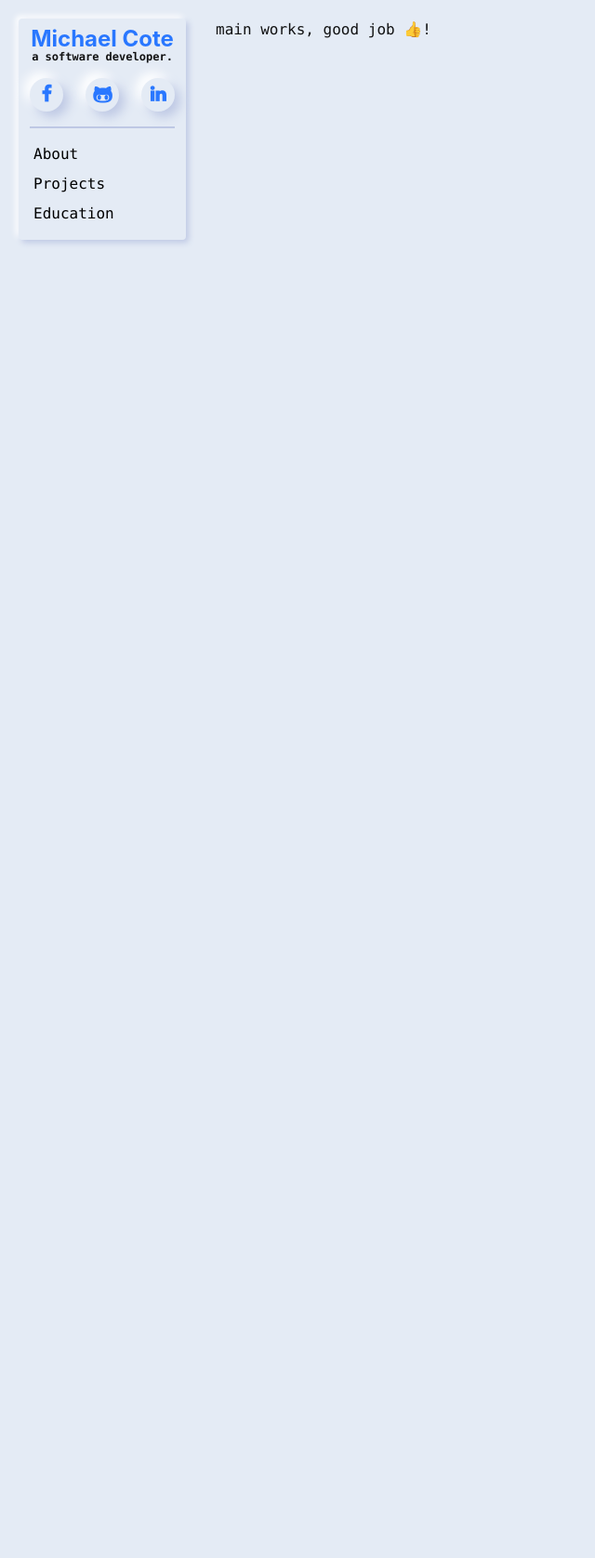
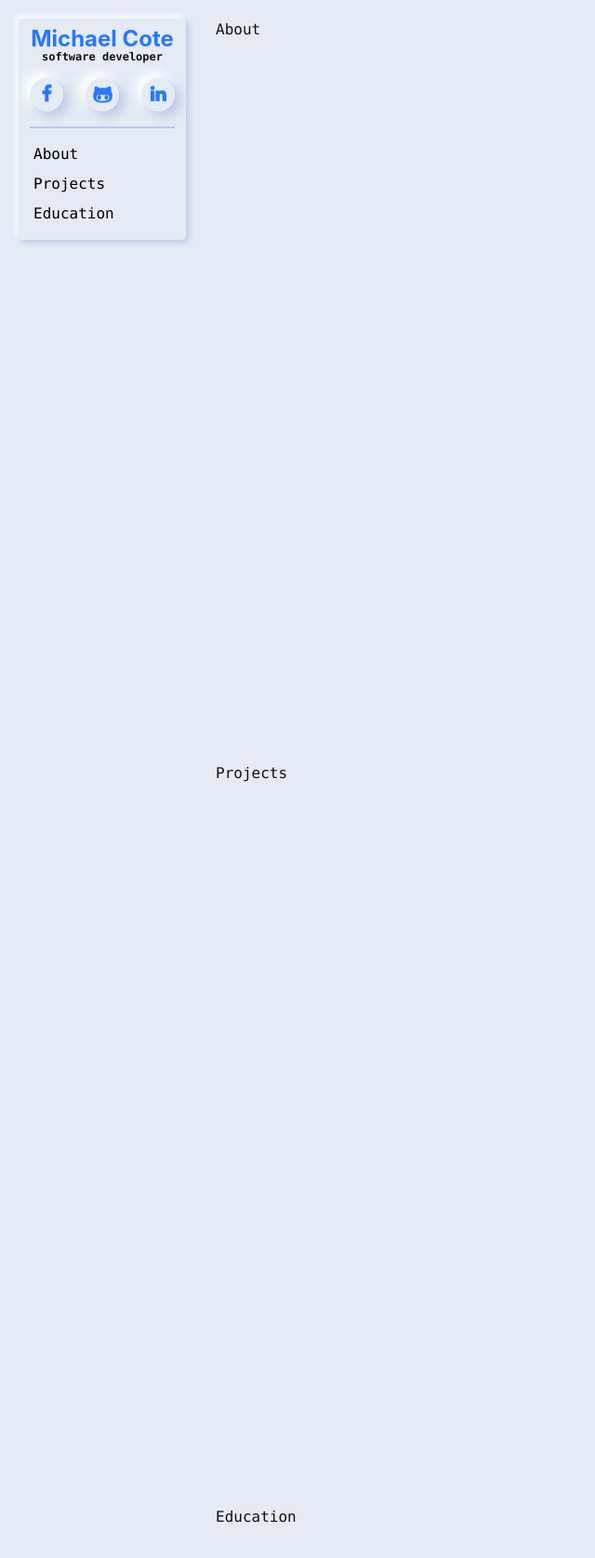
Before and after one commit to mcote7/michael-cote, a React (Create React App) app: page / in a window 1280 px wide. Shown: the top 1676 px of the page at 93% size, without its empty margins (0-640 px from the left). Before the commit the page ends 800 px from the top, so only its background shows below. Built offline with nearby package versions, Linux system fonts and the light colour scheme.

Commit message:
scrolling nav working, good job

```diff
--- a/src/Components/Main/Main.jsx
+++ b/src/Components/Main/Main.jsx
@@ -3,10 +3,25 @@ import React from 'react';
 const Main = () => {
 
   return (
-    <div>
-      main works, good job 👍!
+    <div className="main-col">
+
+      <div id="about" style={{minHeight: '100vh'}}>
+        {/* about */}
+        About
+      </div>
+
+      <div id="projects" style={{minHeight: '100vh'}}>
+        {/* projects */}
+        Projects
+      </div>
+
+      <div id="education" style={{minHeight: '100vh'}}>
+        {/* education */}
+        Education
+      </div>
+
     </div>
   );
-}
+};
 
 export default Main;
--- a/src/Components/Navigation/Nav.jsx
+++ b/src/Components/Navigation/Nav.jsx
@@ -1,13 +1,25 @@
 import React from 'react';
 
 const Nav = () => {
+
+  const scrollTo = (e, id) => {
+    console.log("🟡 Event?", e)
+
+    let el = document.getElementById(id);
+    let elTop = el.offsetTop;
+    if(el && elTop) {
+      window.scrollTo({top: `${elTop - 24}`, behavior: 'smooth'});
+    } else {
+      console.log("🔴 error?", e, id, el, elTop)
+    }
+  };
 
   return (
     <div className="neu-left-nav">
 
       <div className="left-nav-title">
         <h4>Michael Cote</h4>
-        <small>a software developer.</small>
+        <small>software developer</small>
       </div>
 
       <div className="left-nav-social-links">
@@ -23,9 +35,9 @@ const Nav = () => {
       </div>
 
       <div className="left-nav-main-links">
-        <button>About</button>
-        <button>Projects</button>
-        <button>Education</button>
+        <button onClick={(e)=> scrollTo(e, 'about')}>About</button>
+        <button onClick={(e)=> scrollTo(e, 'projects')}>Projects</button>
+        <button onClick={(e)=> scrollTo(e, 'education')}>Education</button>
       </div>
     </div>
   );
--- a/src/SASS/variables.scss
+++ b/src/SASS/variables.scss
@@ -57,7 +57,7 @@ $normal-font: -apple-system, BlinkMacSystemFont, 'Segoe UI', 'Roboto', 'Oxygen',
   'Ubuntu', 'Cantarell', 'Fira Sans', 'Droid Sans', 'Helvetica Neue',
   sans-serif;
 
-$transition: 0.2s;
+  $transition: 0.125s;
 
   // scrollbars index.css for body //
 
@@ -74,3 +74,5 @@ $transition: 0.2s;
   // ::-webkit-scrollbar-track {
   //   box-shadow: $box-shadow-inset!important;
   // }
+
+// //
--- a/src/index.js
+++ b/src/index.js
@@ -7,6 +7,7 @@ import reportWebVitals from './reportWebVitals';
 import 'bootstrap/dist/css/bootstrap.css';
 import 'font-awesome/css/font-awesome.css';
 import './SASS/global.scss';
+
 
 ReactDOM.render(
   <React.StrictMode>
```
Also changed, not shown: src/Components/Main/About.jsx (added), src/Components/Main/Education.jsx (added), src/Components/Main/Projects.jsx (added), src/SASS/main.scss (line endings or trailing spaces). Lines whose indentation alone changed are shown as unchanged.
